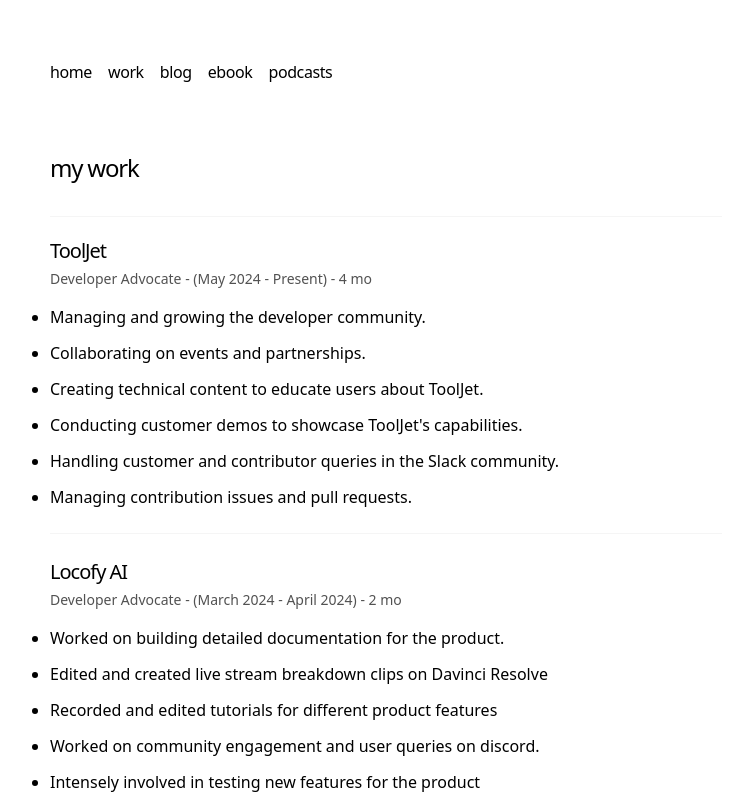
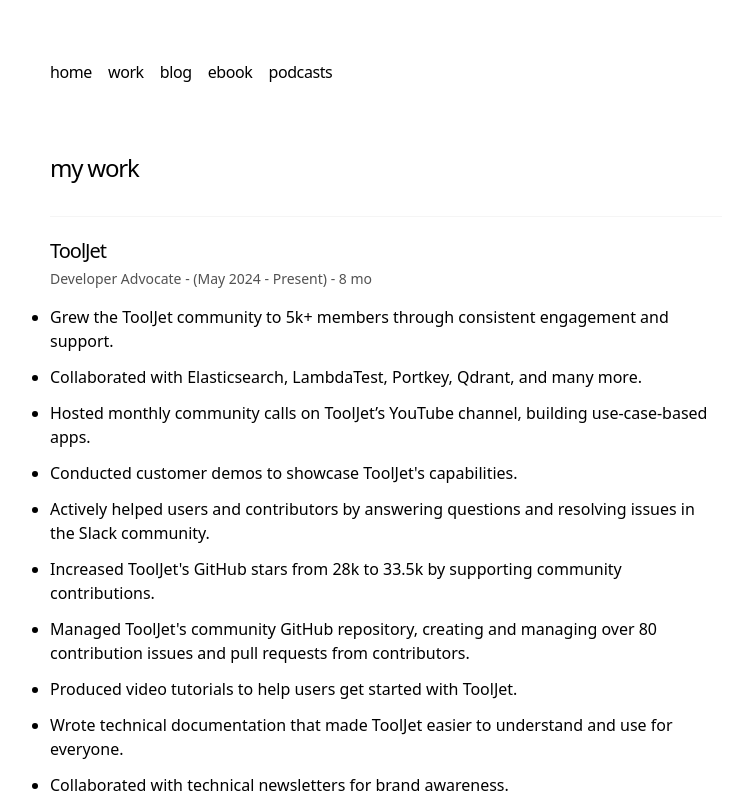
Before and after one commit to PriteshKiri/codewithcoffee, a Next.js app: page /work in a window 1280 px wide. Shown: the top 800 px of the page, without its empty margins (254-991 px from the left). Built offline with nearby package versions, Linux system fonts and the light colour scheme.

Commit message:
update: work

```diff
--- a/app/work/page.tsx
+++ b/app/work/page.tsx
@@ -23,15 +23,20 @@
           <a href="https://www.tooljet.com">ToolJet</a>
         </h2>
         <p className="text-neutral-600 dark:text-neutral-400 text-sm">
-          Developer Advocate - (May 2024 - Present) - 4 mo
+          Developer Advocate - (May 2024 - Present) - 8 mo
         </p>
         <ul className="flex flex-col gap-y-3 list-disc mt-4">
-        <li>Managing and growing the developer community.</li>
-  <li>Collaborating on events and partnerships.</li>
-  <li>Creating technical content to educate users about ToolJet.</li>
-  <li>Conducting customer demos to showcase ToolJet&apos;s capabilities.</li>
-  <li>Handling customer and contributor queries in the Slack community.</li>
-  <li>Managing contribution issues and pull requests.</li>
+        <li>Grew the ToolJet community to 5k+ members through consistent engagement and support.</li>
+    <li>Collaborated with Elasticsearch, LambdaTest, Portkey, Qdrant, and many more.</li>
+    <li>Hosted monthly community calls on ToolJet’s YouTube channel, building use-case-based apps.</li>
+    <li>Conducted customer demos to showcase ToolJet's capabilities.</li>
+    <li>Actively helped users and contributors by answering questions and resolving issues in the Slack community.</li>
+    <li>Increased ToolJet's GitHub stars from 28k to 33.5k by supporting community contributions.</li>
+    <li>Managed ToolJet's community GitHub repository, creating and managing over 80 contribution issues and pull requests from contributors.</li>
+    <li>Produced video tutorials to help users get started with ToolJet.</li>
+    <li>Wrote technical documentation that made ToolJet easier to understand and use for everyone.</li>
+    <li>Collaborated with technical newsletters for brand awareness.</li>
+    <li>Gathered valuable feedback from the community and helped the product and engineering team with product improvements.</li>
         </ul>
 
         <hr className="my-6 border-neutral-100 dark:border-neutral-800" />
```
